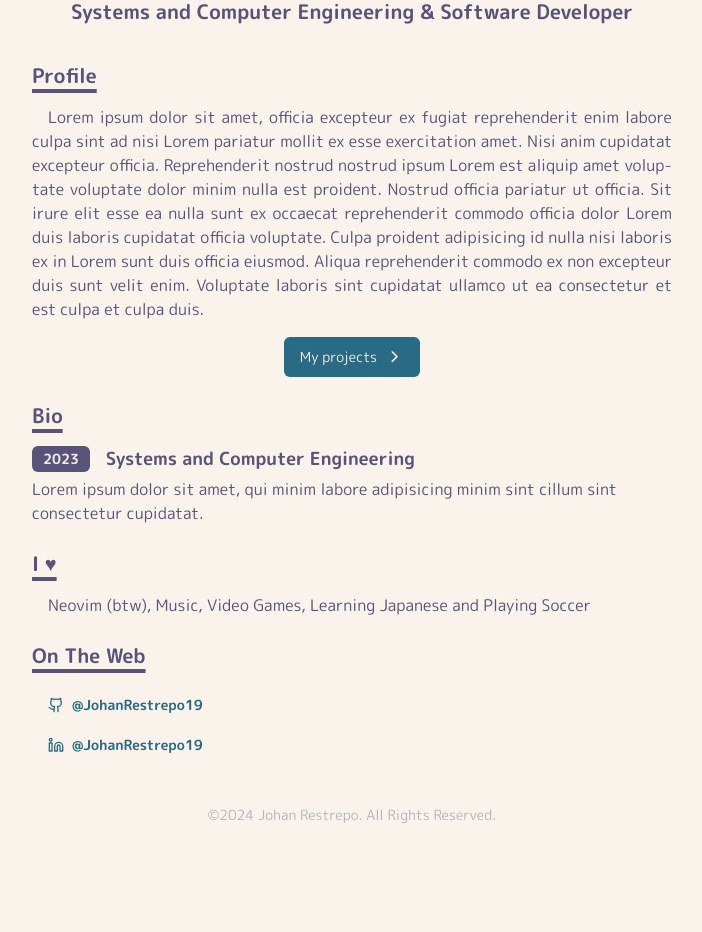
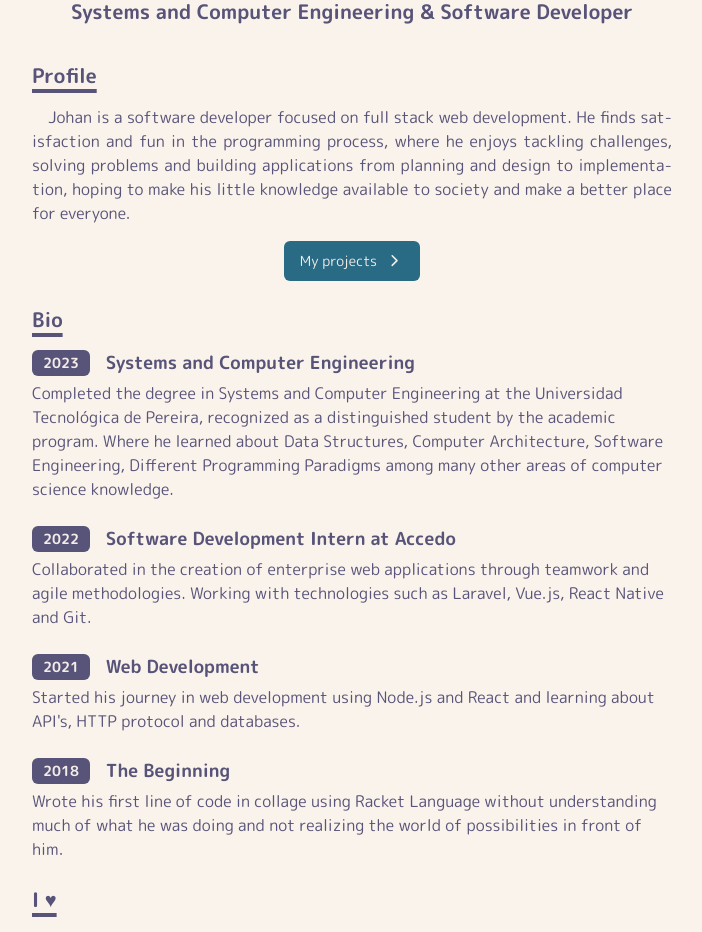
Before and after one commit to JohanRestrepo19/portfolio, a Next.js app: page /en/ in a window 1280 px wide. Shown: the part 219-1151 px from the top of the page, without its empty margins (288-990 px from the left). Before the commit the page ends 1044 px from the top, so only its background shows below. Built offline with nearby package versions, Linux system fonts and the light colour scheme.

Commit message:
feat: add Profile and Bio info.

```diff
--- a/src/app/[lang]/page.tsx
+++ b/src/app/[lang]/page.tsx
@@ -44,7 +44,7 @@ export default function Home({params}: PageProps) {
       <Container>
         <div className="mb-6 flex flex-col items-center gap-2 text-center">
           <Avatar className="h-24 w-24">
-            <AvatarImage src="/avatar.png" />
+            <AvatarImage src="/avatar.png" alt='avatar' />
             <AvatarFallback>Johan Restrepo</AvatarFallback>
           </Avatar>
           <div>
--- a/src/i18n/en/dictionary.json
+++ b/src/i18n/en/dictionary.json
@@ -14,7 +14,7 @@
       "sections": {
         "profile": {
           "title": "Profile",
-          "description": "Lorem ipsum dolor sit amet, officia excepteur ex fugiat reprehenderit enim labore culpa sint ad nisi Lorem pariatur mollit ex esse exercitation amet. Nisi anim cupidatat excepteur officia. Reprehenderit nostrud nostrud ipsum Lorem est aliquip amet voluptate voluptate dolor minim nulla est proident. Nostrud officia pariatur ut officia. Sit irure elit esse ea nulla sunt ex occaecat reprehenderit commodo officia dolor Lorem duis laboris cupidatat officia voluptate. Culpa proident adipisicing id nulla nisi laboris ex in Lorem sunt duis officia eiusmod. Aliqua reprehenderit commodo ex non excepteur duis sunt velit enim. Voluptate laboris sint cupidatat ullamco ut ea consectetur et est culpa et culpa duis.",
+          "description": "Johan is a software developer focused on full stack web development. He finds satisfaction and fun in the programming process, where he enjoys tackling challenges, solving problems and building applications from planning and design to implementation, hoping to make his little knowledge available to society and make a better place for everyone.",
           "cta": "My projects"
         },
         "bio": {
@@ -22,8 +22,23 @@
           "bioItems": [
             {
               "title": "Systems and Computer Engineering",
-              "description": "Lorem ipsum dolor sit amet, qui minim labore adipisicing minim sint cillum sint consectetur cupidatat.",
+              "description": "Completed the degree in Systems and Computer Engineering at the Universidad Tecnológica de Pereira, recognized as a distinguished student by the academic program. Where he learned about Data Structures, Computer Architecture, Software Engineering, Different Programming Paradigms among many other areas of computer science knowledge.",
               "year": "2023"
+            },
+            {
+              "title": "Software Development Intern at Accedo",
+              "description": "Collaborated in the creation of enterprise web applications through teamwork and agile methodologies. Working with technologies such as Laravel, Vue.js, React Native and Git.",
+              "year": "2022"
+            },
+            {
+              "title": "Web Development",
+              "description": "Started his journey in web development using Node.js and React and learning about API's, HTTP protocol and databases.",
+              "year": "2021"
+            },
+            {
+              "title": "The Beginning",
+              "description": "Wrote his first line of code in collage using Racket Language without understanding much of what he was doing and not realizing the world of possibilities in front of him.",
+              "year": "2018"
             }
           ]
         },
--- a/src/i18n/es/dictionary.json
+++ b/src/i18n/es/dictionary.json
@@ -14,7 +14,7 @@
       "sections": {
         "profile": {
           "title": "Perfil",
-          "description": "Descripcion en español de mi perfil Lorem ipsum dolor sit amet, officia excepteur ex fugiat reprehenderit enim labore culpa sint ad nisi Lorem pariatur mollit ex esse exercitation amet. Nisi anim cupidatat excepteur officia. Reprehenderit nostrud nostrud ipsum Lorem est aliquip amet voluptate voluptate dolor minim nulla est proident. Nostrud officia pariatur ut officia. Sit irure elit esse ea nulla sunt ex occaecat reprehenderit commodo officia dolor Lorem duis laboris cupidatat officia voluptate. Culpa proident adipisicing id nulla nisi laboris ex in Lorem sunt duis officia eiusmod. Aliqua reprehenderit commodo ex non excepteur duis sunt velit enim. Voluptate laboris sint cupidatat ullamco ut ea consectetur et est culpa et culpa duis.",
+          "description": "Johan es un desarrollador de software enfocado en el desarrollo web full stack. Encuentra satisfacción y diversión en el proceso de programación, donde disfruta abordando desafíos, resolviendo problemas y construyendo aplicaciones desde la planeación y el diseño hasta la implementación, con la esperanza de poner su poco conocimiento a disposición de la sociedad y hacer un lugar mejor para todos.",
           "cta": "Mis Proyectos"
         },
         "bio": {
@@ -22,8 +22,23 @@
           "bioItems": [
             {
               "title": "Ingeniería de Sistemas y Computación",
-              "description": "Descripción en español de la carrera Lorem ipsum dolor sit amet, qui minim labore adipisicing minim sint cillum sint consectetur cupidatat.",
+              "description": "Completó el grado en Ingeniería de Sistemas y Computación en la Universidad Tecnológica de Pereira, reconocido como estudiante distinguido por el programa académico. Donde aprendió sobre Estructuras de Datos, Arquitectura de Computadoras, Ingeniería de Software, Diferentes Paradigmas de Programación entre muchas otras áreas del conocimiento de ciencias de la computación.",
               "year": "2023"
+            },
+            {
+              "title": "Practicante Desarrollo de Software en Accedo",
+              "description": "Colaboró en la creación de aplicaciones web empresariales mediante el trabajo en equipo y metodologías ágiles. Trabajando con tecnologías cómo Laravel, Vue.js, React Native y Git. ",
+              "year": "2022"
+            },
+            {
+              "title": "Desarrollo Web",
+              "description": "Empezó su viaje en el desarrollo web utilizando Node.js y React y aprendiendo sobre API’s, protocolo HTTP y bases de datos.",
+              "year": "2021"
+            },
+            {
+              "title": "El Inicio",
+              "description": "Escribió su primera línea de código en la universidad utilizando Racket Language sin entender mucho de lo que estaba haciendo y sin darse cuenta del mundo de posibilidades que había frente a él.",
+              "year": "2018"
             }
           ]
         },
```
Also changed, not shown: 1 other file (tests, documents, lock files or other folders).
